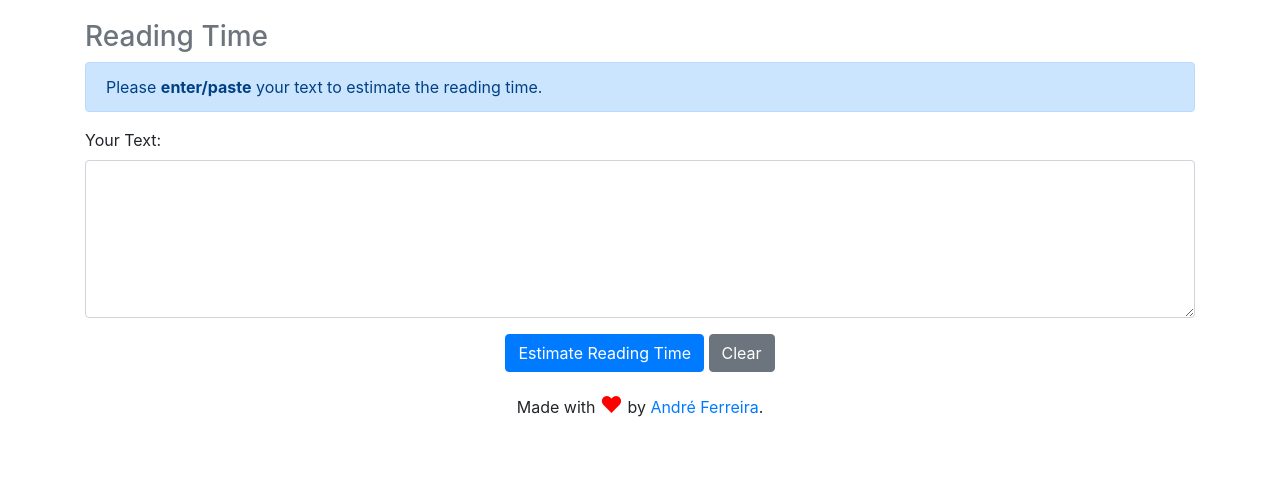
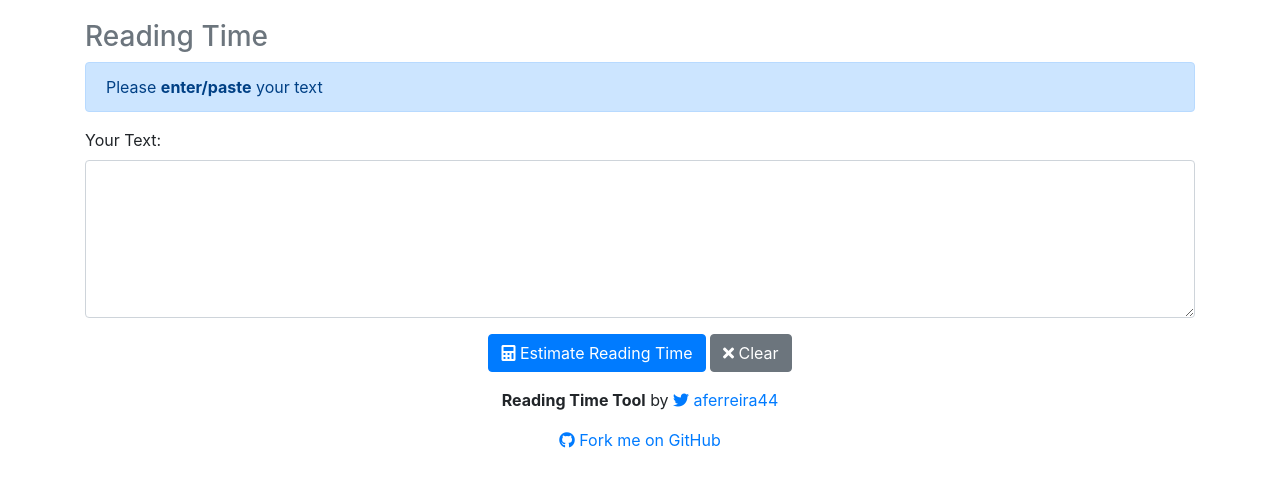
Before and after one commit to aferreira44/reading-time, a plain HTML site: page index.html in a window 1280 px wide. Drawn offline with nearby package versions, Linux system fonts and the light colour scheme.

Commit message:
Title, Description, Favicon and Footer Links

```diff
--- a/index.html
+++ b/index.html
@@ -5,12 +5,14 @@
   <meta charset="utf-8">
   <meta name="description" content="">
   <meta name="viewport" content="width=device-width, initial-scale=1, shrink-to-fit=no">
-  <title>reading time</title>
+  <title>Reading Time Tool - AndreFerreira.me</title>
+  <meta name="description" content="Calculate the estimated time of a sample text based on the average reading speed.">
 
-  <link rel="apple-touch-icon" href="apple-touch-icon.png">
+  <link href="favicon.ico" rel="icon" type="image/x-icon" />
+  <link rel="stylesheet" href="https://stackpath.bootstrapcdn.com/bootstrap/4.1.0/css/bootstrap.min.css" integrity="sha384-9gVQ4dYFwwWSjIDZnLEWnxCjeSWFphJiwGPXr1jddIhOegiu1FwO5qRGvFXOdJZ4" crossorigin="anonymous">
+  <link rel="stylesheet" href="https://use.fontawesome.com/releases/v5.0.10/css/all.css" integrity="sha384-+d0P83n9kaQMCwj8F4RJB66tzIwOKmrdb46+porD/OvrJ+37WqIM7UoBtwHO6Nlg" crossorigin="anonymous">
+  <link rel="stylesheet" href="https://cdn.jsdelivr.net/npm/normalize.css@8.0.0/normalize.css">
   <link rel="stylesheet" href="styles/main.css">
-  <link rel="stylesheet" href="https://stackpath.bootstrapcdn.com/bootstrap/4.1.0/css/bootstrap.min.css" integrity="sha384-9gVQ4dYFwwWSjIDZnLEWnxCjeSWFphJiwGPXr1jddIhOegiu1FwO5qRGvFXOdJZ4"
-    crossorigin="anonymous">
 </head>
 
 <body>
@@ -21,8 +23,7 @@
     <form>
       <div class="form-group">
         <div class="alert alert-primary" role="alert">
-          <span id="result">Please
-            <b>enter/paste</b> your text to estimate the reading time.</span>
+          <span id="result">Please <b>enter/paste</b> your text</span>
         </div>
       </div>
       <div class="form-group">
@@ -30,19 +31,18 @@
         <textarea class="form-control" id="textarea" rows="6"></textarea>
       </div>
       <div class="form-group text-center">
-        <button type="button" class="btn btn-primary" onclick="calcReadingTime()">Estimate Reading Time</button>
-        <button type="button" class="btn btn-secondary" onclick="resetForm()">Clear</button>
+        <button type="button" class="btn btn-primary" onclick="calcReadingTime()"><i class="fas fa-calculator"></i> Estimate Reading Time</button>
+        <button type="button" class="btn btn-secondary" onclick="resetForm()"><i class="fas fa-times"></i> Clear</button>
       </div>
     </form>
 
-    <div class="footer text-center">
-      <p>Made with
-        <span class="heart">♥</span> by
-        <a href='https://twitter.com/aferreira44'>André Ferreira</a>.</p>
+    <div class="text-center">
+      <p><strong>Reading Time Tool</strong> by <a href='https://twitter.com/aferreira44'><i class="fab fa-twitter"></i> aferreira44</a></p>
+      <p><a href="https://github.com/aferreira44/reading-time"><i class="fab fa-github"></i> Fork me on GitHub</a></p>
     </div>
   </div>
 
-  <!-- <script>
+  <script>
     (function (b, o, i, l, e, r) {
       b.GoogleAnalyticsObject = l;
       b[l] || (b[l] =
@@ -57,7 +57,7 @@
     }(window, document, 'script', 'ga'));
     ga('create', 'UA-XXXXX-X');
     ga('send', 'pageview');
-  </script> -->
+  </script>
 
   <script src="https://code.jquery.com/jquery-3.3.1.slim.min.js" integrity="sha384-q8i/X+965DzO0rT7abK41JStQIAqVgRVzpbzo5smXKp4YfRvH+8abtTE1Pi6jizo"
     crossorigin="anonymous"></script>
--- a/scripts/main.js
+++ b/scripts/main.js
@@ -3,15 +3,18 @@ function calcReadingTime () {
   const words = document.getElementById('textarea').value.replace(/ +/g, ' ').trim().split(' ')
 
   if (words[0] !== '') {
-    const calc = words.length / 200
-    const minutes = Math.trunc(calc)
-    const seconds = Math.trunc((calc % 1).toFixed(4) * 0.6 * 100)
+    const calcMinutes = words.length / 200
+    const minutes = Math.trunc(calcMinutes)
+    const seconds = Math.trunc((calcMinutes % 1).toFixed(4) * 60)
 
-    document.getElementById('result').innerHTML = '<b>Estimated reading time:</b> ' + minutes + ' minutes and ' + seconds + ' seconds. Contains ' + words.length + ' words'
+    document.getElementById('result').innerHTML =
+      '<b>Estimated reading time:</b><br />' +
+      minutes + ' minutes and ' + seconds + ' seconds<br />' +
+      'Contains ' + words.length + ' words'
   }
 }
 
 function resetForm () {
   document.getElementById('textarea').value = ''
-  document.getElementById('result').innerHTML = 'Please <b>enter/paste</b> your text to estimate the reading time.'
+  document.getElementById('result').innerHTML = 'Please <b>enter/paste</b> your text'
 }
--- a/styles/main.css
+++ b/styles/main.css
@@ -1,8 +1,3 @@
 .container {
   margin-top: 20px;
 }
-
-.heart {
-  font-size: 140%;
-  color: red;
-}
```
Also changed, not shown: apple-touch-icon.png (deleted), favicon.ico.
